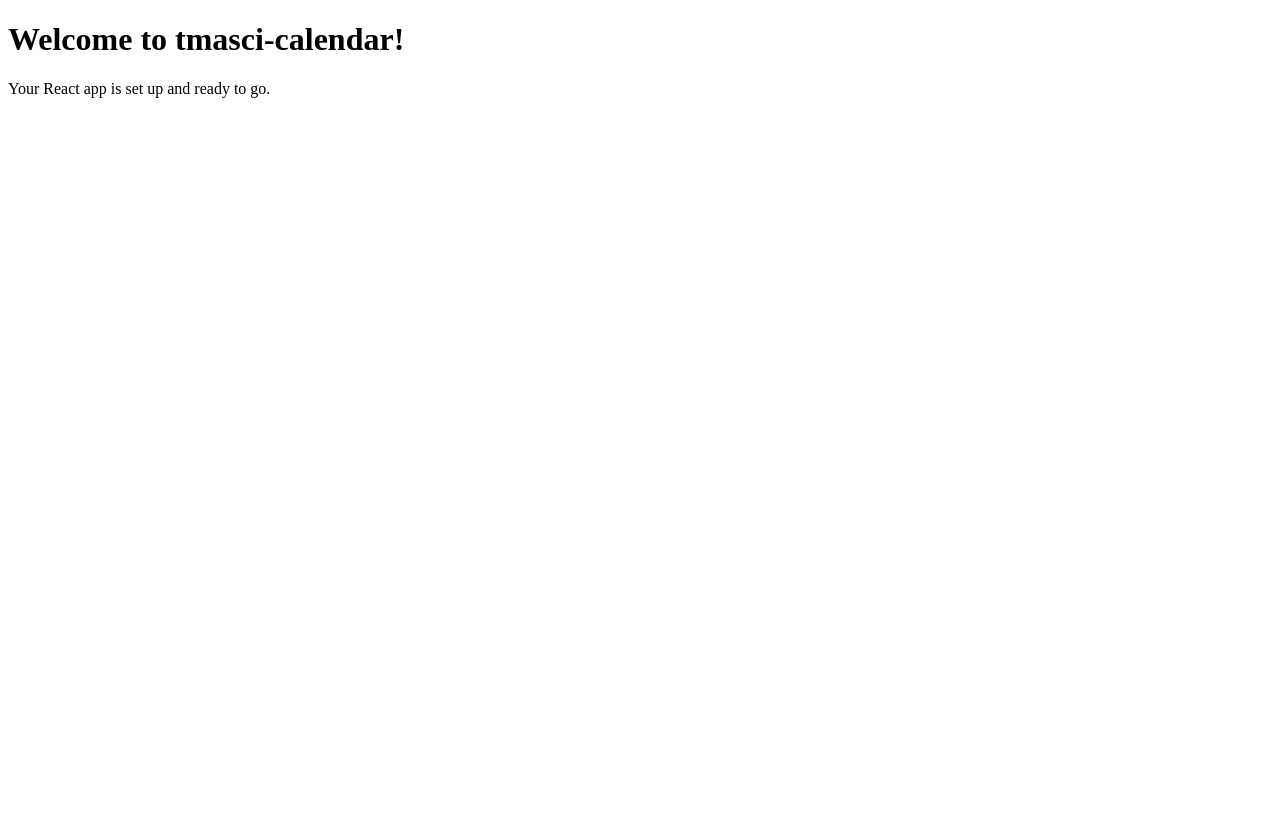
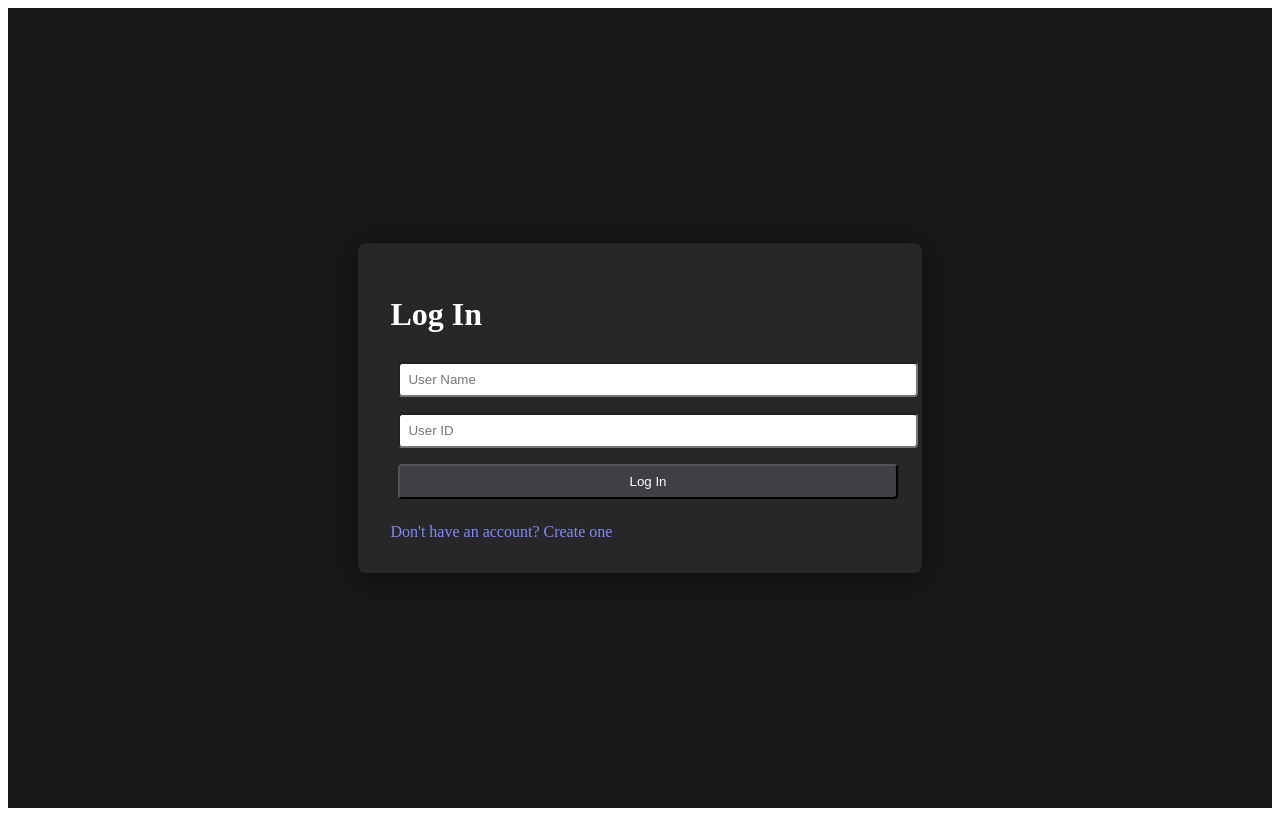
Before and after one commit to nava-vensosa/nava-s-workbench, a React (Vite) app in the folder frontend/: page / in a window 1280 px wide. Built offline with nearby package versions, Linux system fonts and the light colour scheme; no server answers.

Commit message:
Update App.jsx

```diff
--- a/frontend/src/App.jsx
+++ b/frontend/src/App.jsx
@@ -1,12 +1,60 @@
-import React from 'react';
+import { useState } from 'react';
 
-function App() {
+const API_URL = import.meta.env.VITE_API_URL; // Set this in Vercel!
+
+export default function App() {
+  const [mode, setMode] = useState('login'); // 'login' or 'signup'
+  const [username, setUsername] = useState('');
+  const [userid, setUserid] = useState('');
+  const [error, setError] = useState('');
+  const [success, setSuccess] = useState('');
+
+  const handleSubmit = async (e) => {
+    e.preventDefault();
+    setError('');
+    setSuccess('');
+    const endpoint = mode === 'login' ? '/login' : '/signup';
+    try {
+      const res = await fetch(`${API_URL}/api${endpoint}`, {
+        method: 'POST',
+        headers: { 'Content-Type': 'application/json' },
+        body: JSON.stringify({ username, userid })
+      });
+      const data = await res.json();
+      if (!res.ok) throw new Error(data.error || 'Request failed');
+      setSuccess(mode === 'login' ? 'Logged in!' : 'Account created!');
+    } catch (err) {
+      setError(err.message);
+    }
+  };
+
   return (
-    <div>
-      <h1>Welcome to tmasci-calendar!</h1>
-      <p>Your React app is set up and ready to go.</p>
+    <div style={{
+      background: '#18181b',
+      color: '#fff',
+      minHeight: '100vh',
+      display: 'flex',
+      flexDirection: 'column',
+      justifyContent: 'center',
+      alignItems: 'center'
+    }}>
+      <form onSubmit={handleSubmit} style={{
+        background: '#27272a', padding: 32, borderRadius: 8, boxShadow: '0 4px 32px #0007'
+      }}>
+        <h1>{mode === 'login' ? 'Log In' : 'Create Account'}</h1>
+        <input value={username} onChange={e => setUsername(e.target.value)} placeholder="User Name" style={{ margin: 8, padding: 8, borderRadius: 4, width: '100%' }} />
+        <input value={userid} onChange={e => setUserid(e.target.value)} placeholder="User ID" style={{ margin: 8, padding: 8, borderRadius: 4, width: '100%' }} />
+        <button type="submit" style={{ margin: 8, padding: 8, borderRadius: 4, background: '#3f3f46', color: '#fff', width: '100%' }}>
+          {mode === 'login' ? 'Log In' : 'Sign Up'}
+        </button>
+        <div style={{ marginTop: 16 }}>
+          <span onClick={() => { setMode(mode === 'login' ? 'signup' : 'login'); setError(''); setSuccess(''); }} style={{ color: '#818cf8', cursor: 'pointer' }}>
+            {mode === 'login' ? "Don't have an account? Create one" : "Already have an account? Log in"}
+          </span>
+        </div>
+        {error && <div style={{ color: 'red', marginTop: 8 }}>{error}</div>}
+        {success && <div style={{ color: 'lime', marginTop: 8 }}>{success}</div>}
+      </form>
     </div>
   );
 }
-
-export default App;
```
